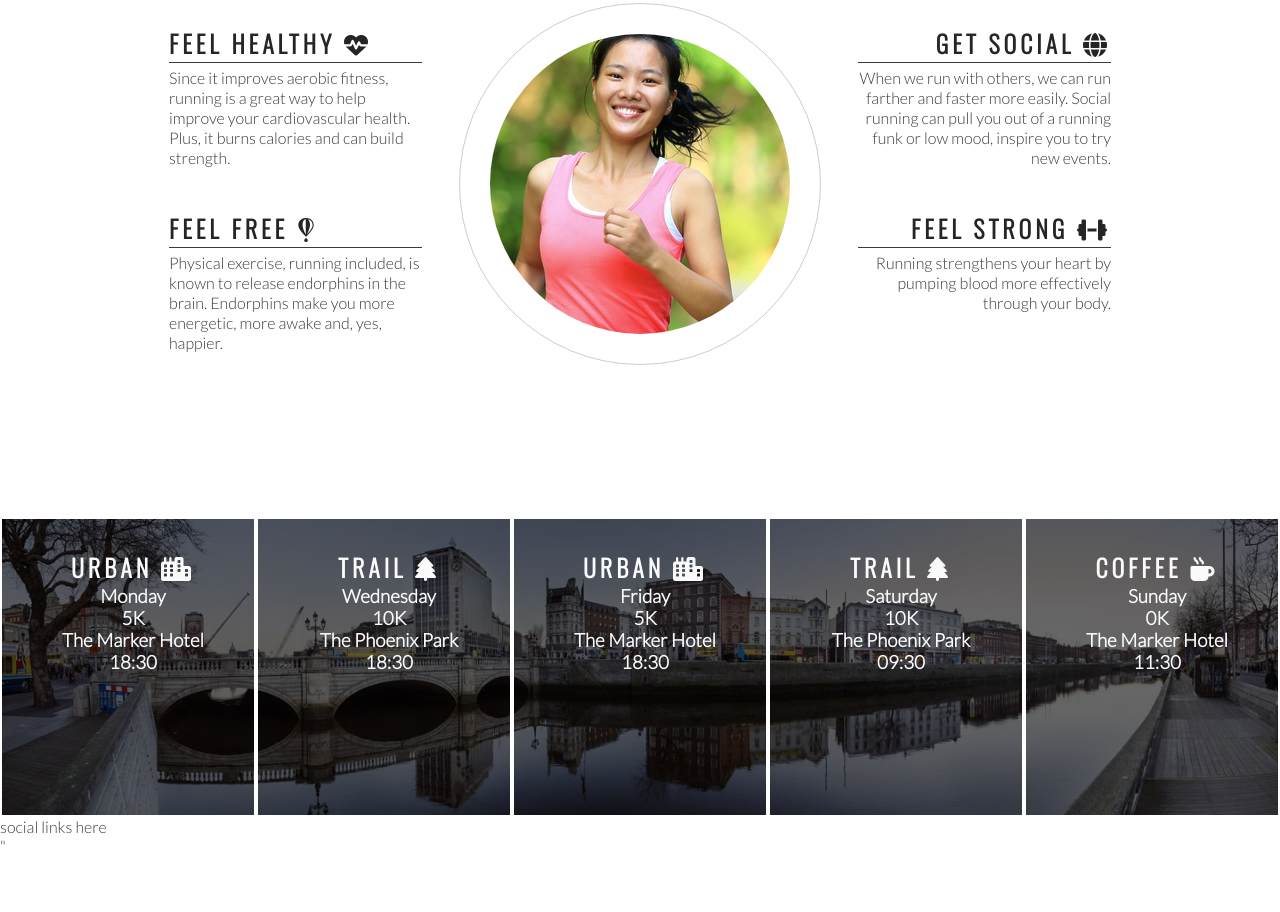
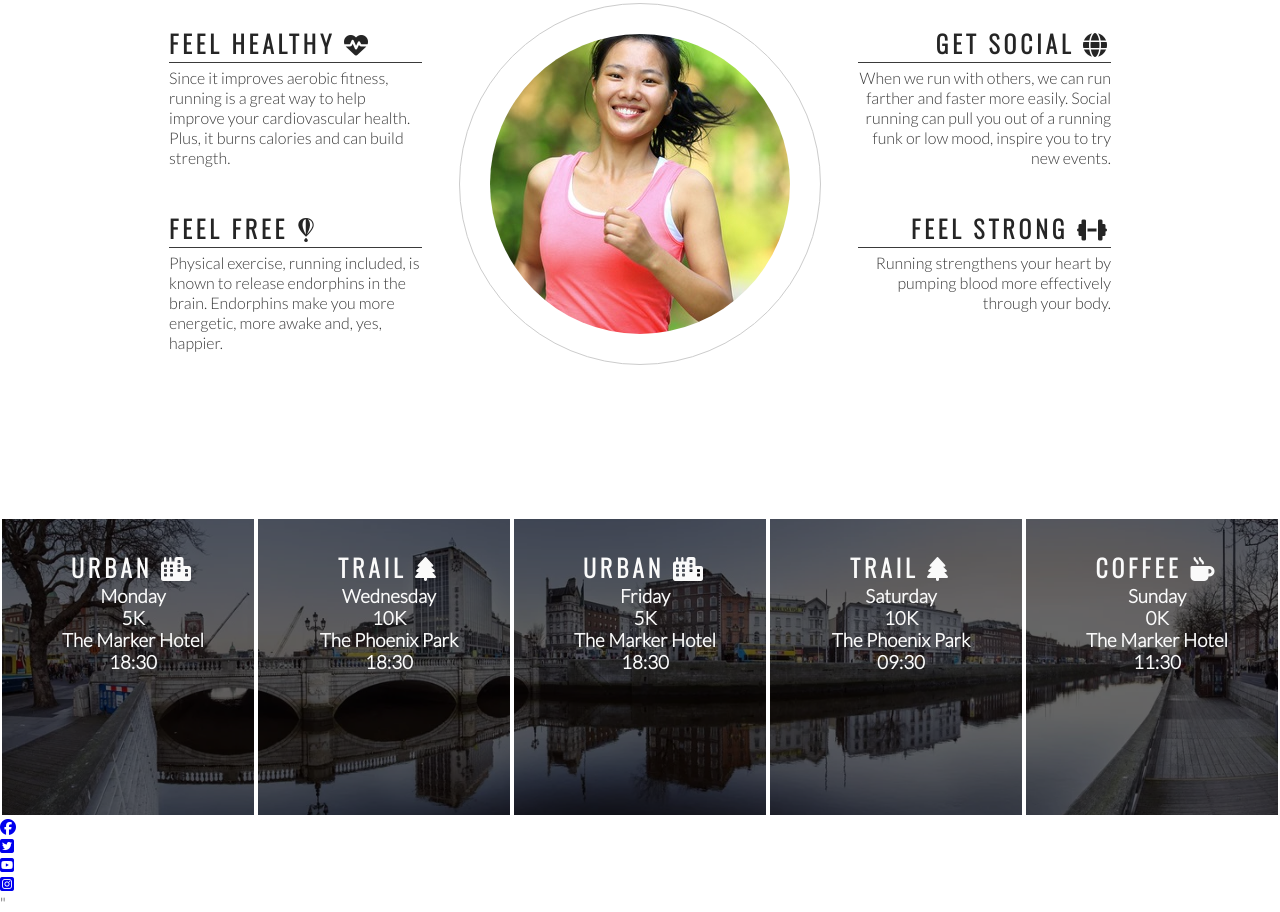
Before and after one commit to AmmieDevelops/love-running, a plain HTML site: page index.html in a window 1280 px wide. Shown: the part 778-1690 px from the top of the page. Before the commit the page ends 1633 px from the top, so only its background shows below. Drawn offline with nearby package versions, Linux system fonts and the light colour scheme.

Commit message:
Add social media icons to footer

```diff
--- a/index.html
+++ b/index.html
@@ -118,7 +118,24 @@
         </div>
     </section>
     <footer>
-        social links here
+        <ul>
+            <li>
+                <a href="https://facebook.com" target="_blank" rel="noopener"
+                    aria-label="Visit our Facebook page (opens in a new tab)"><i class="fa-brands fa-facebook"></i></a>
+            </li>
+            <li>
+                <a href="https://twitter.com" target="_blank" rel="noopener"
+                    aria-label="Visit our Twitter page (opens in a new tab)"><i class="fa-brands fa-square-twitter"></i></a>
+            </li>
+            <li>
+                <a href="https://youtube.com" target="_blank" rel="noopener"
+                    aria-label="Visit our YouTube page (opens in a new tab)"><i class="fa-brands fa-square-youtube"></i></a>
+            </li>
+            <li>
+                <a href="https://instagram.com" target="_blank" rel="noopener"
+                    aria-label="Visit our Instagram page (opens in a new tab)"><i class="fa-brands fa-square-instagram"></i></a>
+            </li>
+        </ul>
     </footer>
 </body>
 
```
